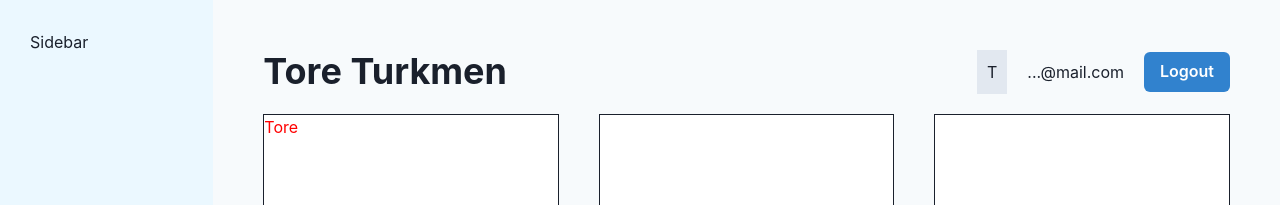
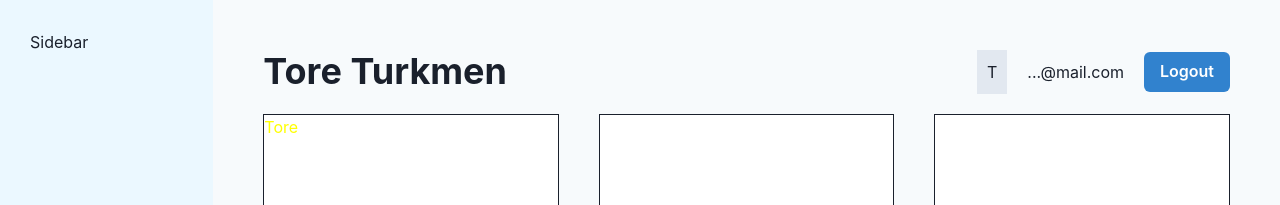
Before and after one commit to ToreTurkmen/Chakra-Project, a React (Vite) app: page / in a window 1280 px wide. Shown: the top 205 px of the page. Built offline with nearby package versions, Linux system fonts and the light colour scheme.

Commit message:
created new responsive style

```diff
--- a/src/pages/Dashboard.jsx
+++ b/src/pages/Dashboard.jsx
@@ -6,7 +6,7 @@ export default function Dashboard() {
   return (
     <SimpleGrid p="10px" spacing={10} minChildWidth="250px">
       <Box bg="white" h="200px" border="1px solid">
-        <Text color={{base: 'black', md: 'blue', lg: 'red' }}>Tore</Text>
+        <Text color={{base: 'black', md: 'blue', lg: 'yellow ' }}>Tore</Text>
       </Box>
       <Box bg="white" h="200px" border="1px solid"></Box>
       <Box bg="white" h="200px" border="1px solid"></Box>
```
